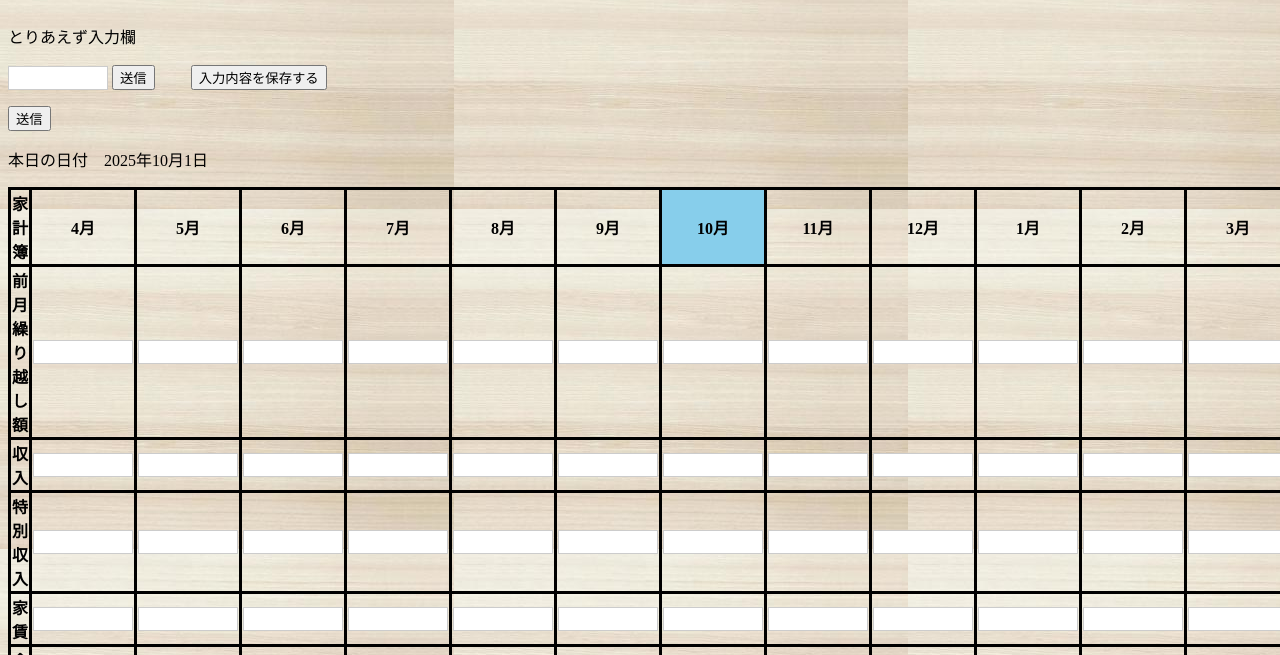
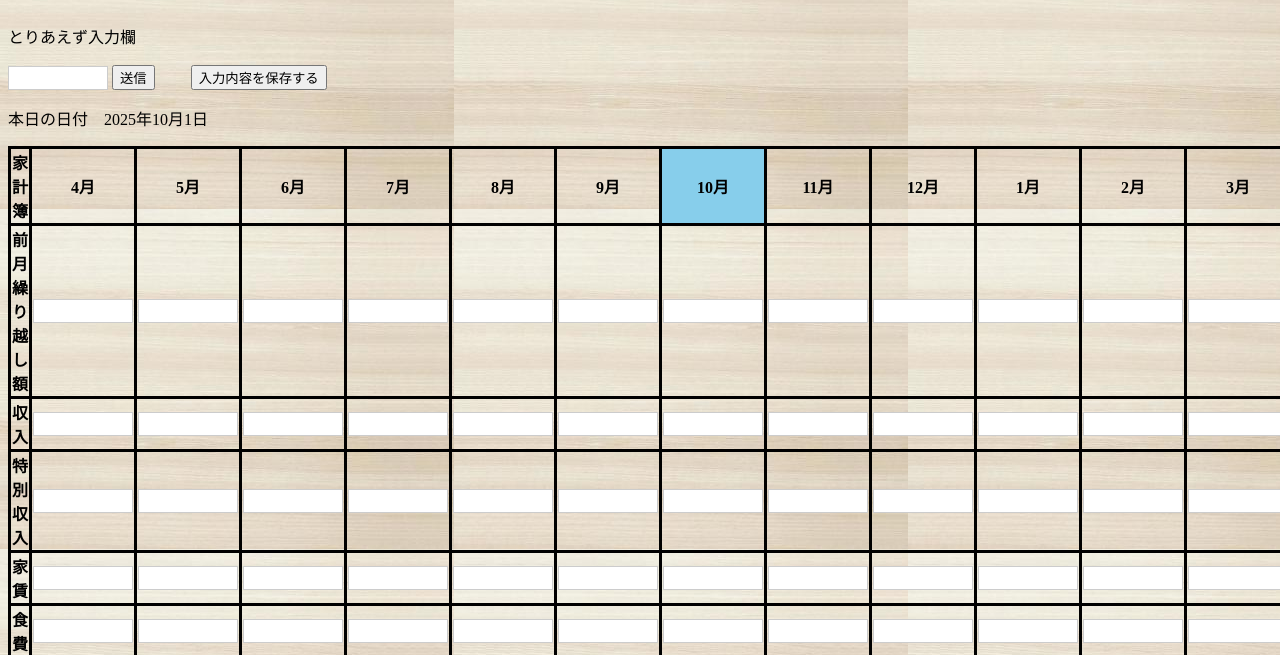
Before and after one commit to keruto-kelt/urban-disco, a plain HTML site: page account.html in a window 1280 px wide. Shown: the part 131-786 px from the top of the page. Drawn offline with Linux system fonts and the light colour scheme.

Commit message:
Update account.html

```diff
--- a/account.html
+++ b/account.html
@@ -13,7 +13,6 @@
     <input value="送信" type="button" onclick="send()" />
 　　<input value="入力内容を保存する" type="button" onclick="save()" />
 　　<p id="nown"></p>
-    <input value="送信" type="button" onclick="send()" />
     <p id="today"></p>
     <table class="acc">
         <tr>
```
